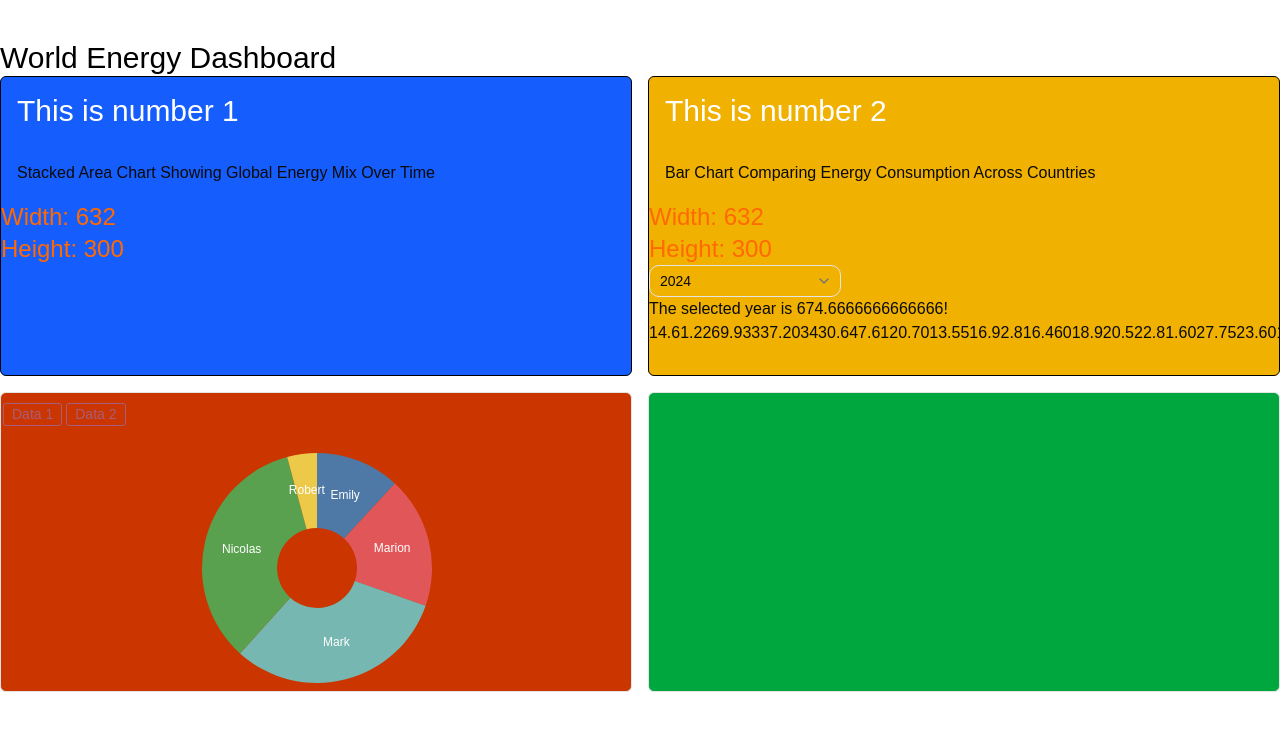
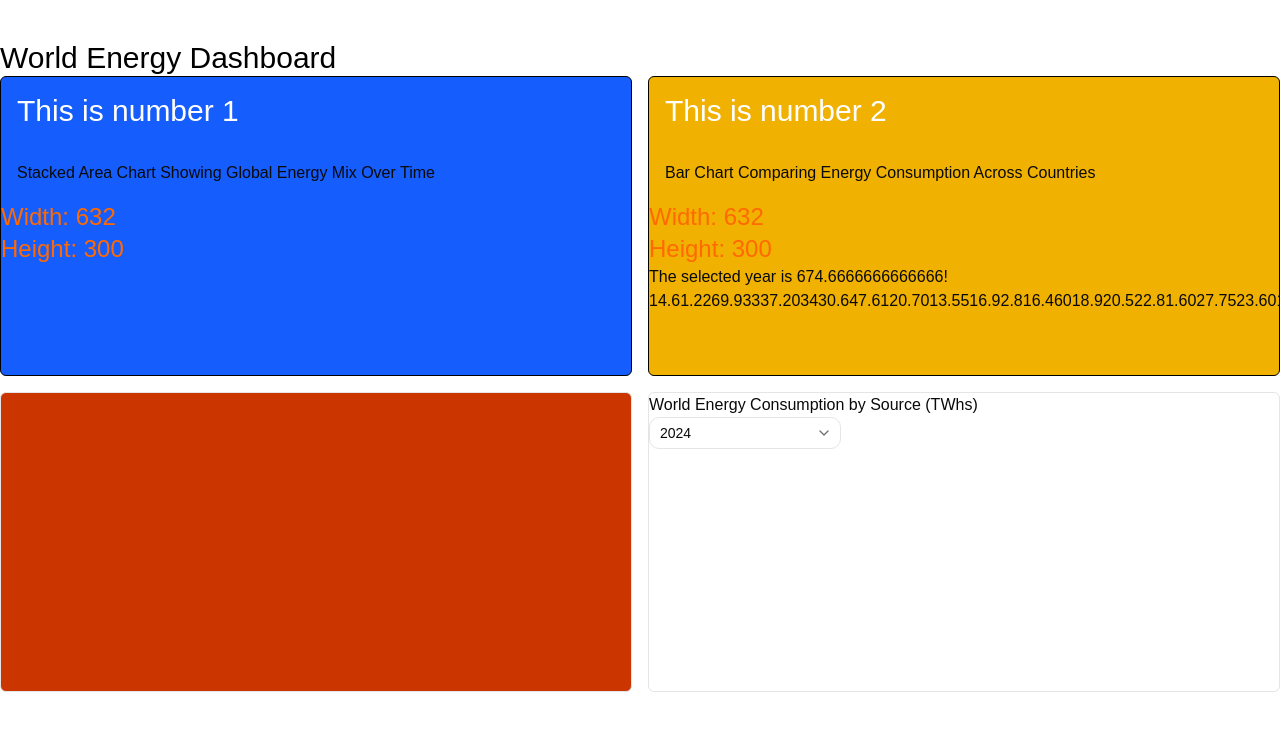
Before and after one commit to kpivert/world_energy_dashboard, a React (Vite) app: page / in a window 1280 px wide. Shown: the top 730 px of the page. Built offline with nearby package versions, Linux system fonts and the light colour scheme.

Commit message:
Fix select horizontal size

```diff
--- a/src/App.jsx
+++ b/src/App.jsx
@@ -92,22 +92,7 @@ function App() {
                 <br />
                 Height: {chart2Size.height}
               </p>
-              <Select value={year} onValueChange={setYear}>
-                <SelectTrigger className="w-full max-w-48">
-                  {/* <SelectValue placeholder="Select a Year" /> */}
-                  <SelectValue placeholder="Select a Year" />
-                </SelectTrigger>
-                <SelectContent>
-                  <SelectGroup>
-                    <SelectLabel>Years</SelectLabel>
-                    {years.map((y) => (
-                      <SelectItem key={y} value={String(y)}>
-                        {y}
-                      </SelectItem>
-                    ))}
-                  </SelectGroup>
-                </SelectContent>
-              </Select>
+
               <p>The selected year is {Number(year) / 3}!</p>
               {/* {console.table(data.filter((d) => d.year === Number(year)))} */}
               <p>
@@ -134,17 +119,13 @@ function App() {
                 <br />
                 Height: {chart3Size.height}
               </p> */}
-              <DonutDatasetTransition
-                width={chart3Size.width}
-                height={chart3Size.height}
-              />
             </div>
 
             {/* Figure 4: Donut Chart Showing Energy Mix */}
 
             <div
               ref={chart4Ref}
-              className="bg-green-600 border rounded-sm h-100 md:h-75">
+              className="bg-grey-40 border rounded-sm h-100 md:h-75">
               {/* <p className="p-4 text-3xl text-white">This is number 4</p>
               <p className="p-4">
                 Donut Chart Breaking Down the Energy Mix for a Single Year
@@ -154,6 +135,28 @@ function App() {
                 <br />
                 Height: {chart4Size.height}
               </p> */}
+              <p classNam="p-4">World Energy Consumption by Source (TWhs)</p>
+              <Select value={year} onValueChange={setYear}>
+                <SelectTrigger className="w-full max-w-48">
+                  {/* <SelectValue placeholder="Select a Year" /> */}
+                  <SelectValue placeholder="Select a Year" />
+                </SelectTrigger>
+                {/* <SelectContent className="!max-h-[180px]"> */}
+                <SelectContent
+                  position="popper"
+                  side="bottom"
+                  sideOffset={4}
+                  className="!max-h-[180px]">
+                  <SelectGroup>
+                    <SelectLabel>Years</SelectLabel>
+                    {years.map((y) => (
+                      <SelectItem key={y} value={String(y)}>
+                        {y}
+                      </SelectItem>
+                    ))}
+                  </SelectGroup>
+                </SelectContent>
+              </Select>
               <ResponsiveDonut
                 year={year}
                 width={chart4Size.width}
```
